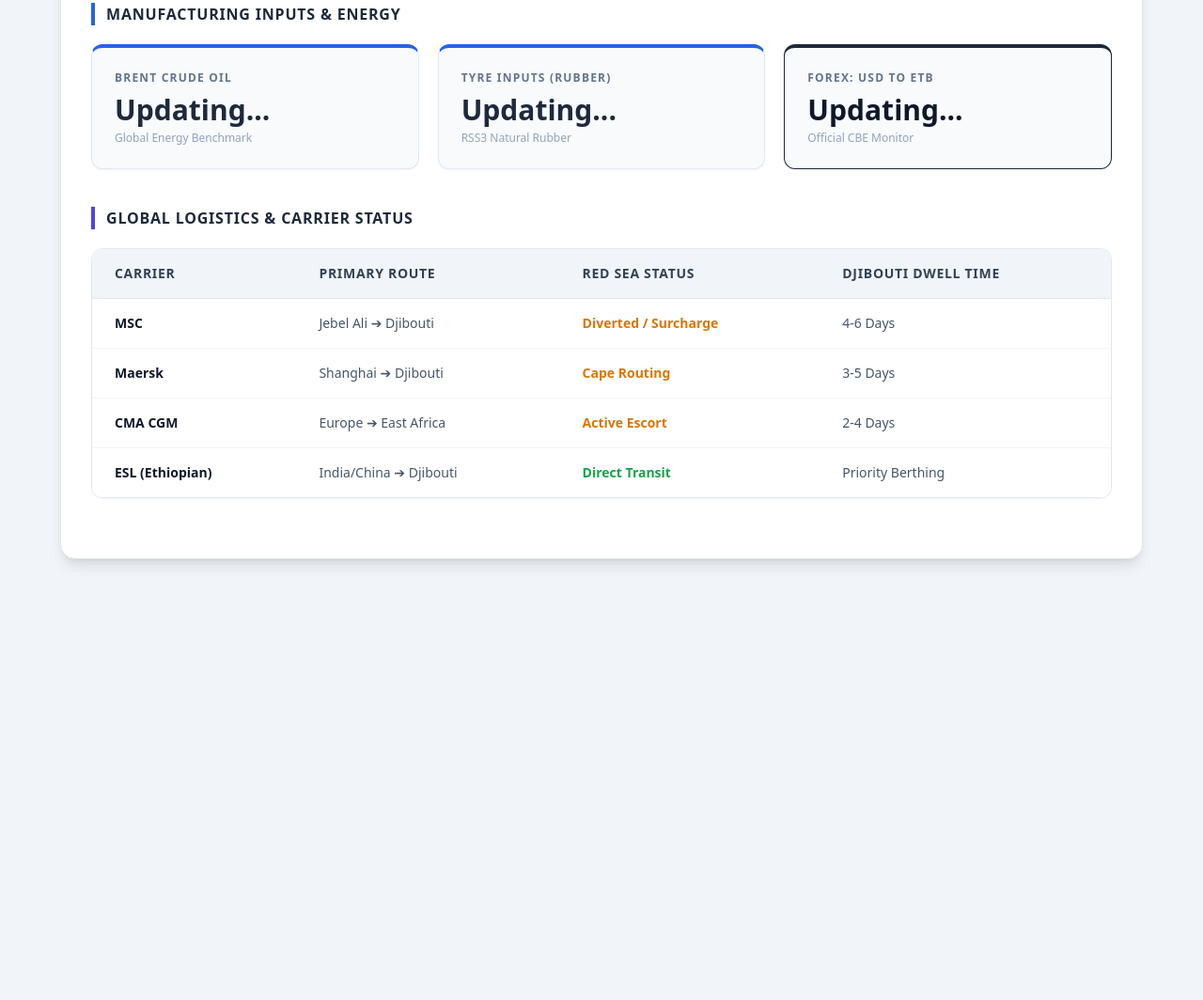
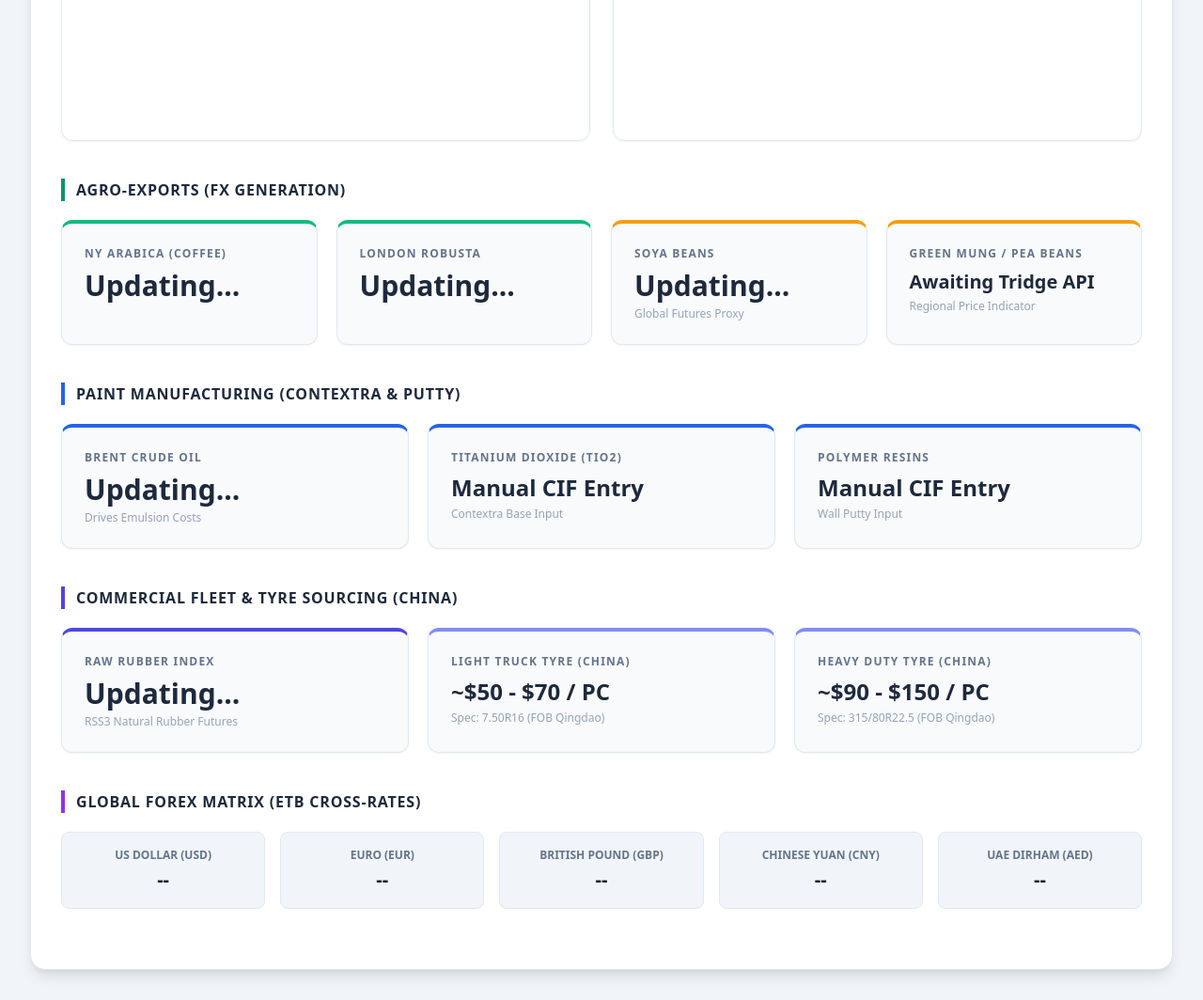
Before and after one commit to UnityUniversity2024/nefas-silk-morning-report-, a website: page index.html in a window 1280 px wide. Shown: the part 401-1465 px from the top of the page at 94% size. Before the commit the page ends 1028 px from the top, so only its background shows below. Drawn offline with nearby package versions, Linux system fonts and the light colour scheme; a script that the page names is missing.

Commit message:
Update index.html with new layout and content

```diff
--- a/index.html
+++ b/index.html
@@ -13,18 +13,17 @@
 </head>
 <body class="bg-slate-100 text-slate-800 font-sans p-4 md:p-8 antialiased">
 
-    <div class="max-w-6xl mx-auto bg-white p-8 rounded-2xl shadow-lg border border-slate-200">
+    <div class="max-w-7xl mx-auto bg-white p-8 rounded-2xl shadow-lg border border-slate-200">
 
-        <!-- Header Section with Logo -->
+        <!-- Header Section -->
         <div class="flex flex-col md:flex-row justify-between items-center border-b-2 border-slate-800 pb-6 mb-8">
             <div class="flex items-center gap-6">
-                <!-- Using the requested logo file -->
-                <a href="https://www.nefassilkpaints.com" target="_blank">
-                    <img src="Screenshot 2026-09-16 120357.png" alt="Nefas Silk Logo" class="h-16 object-contain hover:opacity-80 transition">
+                <a href="https://nefassilkpaints.com/" target="_blank">
+                    <img src="https://unityuniversity2024.github.io/nefas-silk-morning-report-/Screenshot%202026-09-16%20120357.png" alt="Nefas Silk Logo" class="h-16 object-contain hover:opacity-80 transition">
                 </a>
                 <div>
                     <h1 class="text-3xl font-black text-slate-900 tracking-tight">Intelligence Desk</h1>
-                    <a href="https://www.nefassilkpaints.com" class="text-sm text-red-700 font-bold uppercase tracking-widest hover:underline">www.nefassilkpaints.com</a>
+                    <a href="https://nefassilkpaints.com/" class="text-sm text-red-700 font-bold uppercase tracking-widest hover:underline">Global Operations</a>
                 </div>
             </div>
             <div class="text-right mt-4 md:mt-0 flex flex-col items-end">
@@ -35,9 +34,57 @@
             </div>
         </div>
 
-        <!-- Export Markets -->
+        <!-- Live Market Graphs (Interactive) -->
         <div class="mb-10">
-            <h2 class="section-header border-l-emerald-600">Export Operations: Ag-Commodities</h2>
+            <h2 class="section-header border-l-slate-800">Live Market Trends</h2>
+            <div class="grid grid-cols-1 md:grid-cols-2 gap-6">
+                <div class="border border-slate-200 rounded-xl overflow-hidden shadow-sm h-80">
+                    <div class="tradingview-widget-container h-full">
+                      <div id="tv_coffee" class="h-full"></div>
+                      <script type="text/javascript" src="https://s3.tradingview.com/tv.js"></script>
+                      <script type="text/javascript">
+                      new TradingView.widget({
+                      "autosize": true,
+                      "symbol": "ICEUS:KC1!",
+                      "interval": "D",
+                      "timezone": "Africa/Addis_Ababa",
+                      "theme": "light",
+                      "style": "2",
+                      "locale": "en",
+                      "enable_publishing": false,
+                      "hide_top_toolbar": true,
+                      "save_image": false,
+                      "container_id": "tv_coffee"
+                    });
+                      </script>
+                    </div>
+                </div>
+                <div class="border border-slate-200 rounded-xl overflow-hidden shadow-sm h-80">
+                    <div class="tradingview-widget-container h-full">
+                      <div id="tv_oil" class="h-full"></div>
+                      <script type="text/javascript">
+                      new TradingView.widget({
+                      "autosize": true,
+                      "symbol": "TVC:UKOIL",
+                      "interval": "D",
+                      "timezone": "Africa/Addis_Ababa",
+                      "theme": "light",
+                      "style": "2",
+                      "locale": "en",
+                      "enable_publishing": false,
+                      "hide_top_toolbar": true,
+                      "save_image": false,
+                      "container_id": "tv_oil"
+                    });
+                      </script>
+                    </div>
+                </div>
+            </div>
+        </div>
+
+        <!-- Agro-Exports Portfolio -->
+        <div class="mb-10">
+            <h2 class="section-header border-l-emerald-600">Agro-Exports (FX Generation)</h2>
             <div class="grid grid-cols-1 md:grid-cols-4 gap-5">
                 <div class="card bg-slate-50 border-t-4 border-t-emerald-500 p-6 rounded-xl border border-slate-200 shadow-sm">
                     <p class="text-xs text-slate-500 font-bold uppercase tracking-widest mb-2">NY Arabica (Coffee)</p>
@@ -48,75 +95,86 @@
                     <p class="text-3xl font-black text-slate-800 mb-1" id="robusta-price">Updating...</p>
                 </div>
                 <div class="card bg-slate-50 border-t-4 border-t-amber-500 p-6 rounded-xl border border-slate-200 shadow-sm">
-                    <p class="text-xs text-slate-500 font-bold uppercase tracking-widest mb-2">Chinese Sesame (Mysteel)</p>
-                    <p class="text-3xl font-black text-slate-800 mb-1" id="sesame-price">Updating...</p>
-                    <p class="text-xs text-slate-400">Qingdao Port Import Grade 1</p>
+                    <p class="text-xs text-slate-500 font-bold uppercase tracking-widest mb-2">Soya Beans</p>
+                    <p class="text-3xl font-black text-slate-800 mb-1" id="soy-price">Updating...</p>
+                    <p class="text-xs text-slate-400">Global Futures Proxy</p>
+                </div>
+                <div class="card bg-slate-50 border-t-4 border-t-amber-500 p-6 rounded-xl border border-slate-200 shadow-sm">
+                    <p class="text-xs text-slate-500 font-bold uppercase tracking-widest mb-2">Green Mung / Pea Beans</p>
+                    <p class="text-xl font-bold text-slate-800 mb-1">Awaiting Tridge API</p>
+                    <p class="text-xs text-slate-400">Regional Price Indicator</p>
                 </div>
             </div>
         </div>
 
-        <!-- Import & Manufacturing -->
+        <!-- Paint Manufacturing Inputs -->
         <div class="mb-10">
-            <h2 class="section-header border-l-blue-600">Manufacturing Inputs & Energy</h2>
+            <h2 class="section-header border-l-blue-600">Paint Manufacturing (Contextra & Putty)</h2>
             <div class="grid grid-cols-1 md:grid-cols-3 gap-5">
                 <div class="card bg-slate-50 border-t-4 border-t-blue-600 p-6 rounded-xl border border-slate-200 shadow-sm">
                     <p class="text-xs text-slate-500 font-bold uppercase tracking-widest mb-2">Brent Crude Oil</p>
                     <p class="text-3xl font-black text-slate-800 mb-1" id="brent-price">Updating...</p>
-                    <p class="text-xs text-slate-400">Global Energy Benchmark</p>
+                    <p class="text-xs text-slate-400">Drives Emulsion Costs</p>
                 </div>
                 <div class="card bg-slate-50 border-t-4 border-t-blue-600 p-6 rounded-xl border border-slate-200 shadow-sm">
-                    <p class="text-xs text-slate-500 font-bold uppercase tracking-widest mb-2">Tyre Inputs (Rubber)</p>
-                    <p class="text-3xl font-black text-slate-800 mb-1" id="rubber-price">Updating...</p>
-                    <p class="text-xs text-slate-400">RSS3 Natural Rubber</p>
+                    <p class="text-xs text-slate-500 font-bold uppercase tracking-widest mb-2">Titanium Dioxide (TiO2)</p>
+                    <p class="text-2xl font-bold text-slate-800 mb-1">Manual CIF Entry</p>
+                    <p class="text-xs text-slate-400">Contextra Base Input</p>
                 </div>
-                <div class="card bg-slate-50 border-t-4 border-slate-800 p-6 rounded-xl border border-slate-200 shadow-sm bg-slate-100">
-                    <p class="text-xs text-slate-500 font-bold uppercase tracking-widest mb-2">Forex: USD to ETB</p>
-                    <p class="text-3xl font-black text-slate-900 mb-1" id="usd-etb-rate">Updating...</p>
-                    <p class="text-xs text-slate-400">Official CBE Monitor</p>
+                <div class="card bg-slate-50 border-t-4 border-t-blue-600 p-6 rounded-xl border border-slate-200 shadow-sm">
+                    <p class="text-xs text-slate-500 font-bold uppercase tracking-widest mb-2">Polymer Resins</p>
+                    <p class="text-2xl font-bold text-slate-800 mb-1">Manual CIF Entry</p>
+                    <p class="text-xs text-slate-400">Wall Putty Input</p>
                 </div>
             </div>
         </div>
 
-        <!-- Global Logistics & Shipping -->
+        <!-- Commercial Fleet & Tyre Imports -->
+        <div class="mb-10">
+            <h2 class="section-header border-l-indigo-600">Commercial Fleet & Tyre Sourcing (China)</h2>
+            <div class="grid grid-cols-1 md:grid-cols-3 gap-5">
+                <div class="card bg-slate-50 border-t-4 border-t-indigo-600 p-6 rounded-xl border border-slate-200 shadow-sm">
+                    <p class="text-xs text-slate-500 font-bold uppercase tracking-widest mb-2">Raw Rubber Index</p>
+                    <p class="text-3xl font-black text-slate-800 mb-1" id="rubber-price">Updating...</p>
+                    <p class="text-xs text-slate-400">RSS3 Natural Rubber Futures</p>
+                </div>
+                <div class="card bg-slate-50 border-t-4 border-t-indigo-400 p-6 rounded-xl border border-slate-200 shadow-sm">
+                    <p class="text-xs text-slate-500 font-bold uppercase tracking-widest mb-2">Light Truck Tyre (China)</p>
+                    <p class="text-2xl font-black text-slate-800 mb-1">~$50 - $70 / PC</p>
+                    <p class="text-xs text-slate-400">Spec: 7.50R16 (FOB Qingdao)</p>
+                </div>
+                <div class="card bg-slate-50 border-t-4 border-t-indigo-400 p-6 rounded-xl border border-slate-200 shadow-sm">
+                    <p class="text-xs text-slate-500 font-bold uppercase tracking-widest mb-2">Heavy Duty Tyre (China)</p>
+                    <p class="text-2xl font-black text-slate-800 mb-1">~$90 - $150 / PC</p>
+                    <p class="text-xs text-slate-400">Spec: 315/80R22.5 (FOB Qingdao)</p>
+                </div>
+            </div>
+        </div>
+
+        <!-- Multi-Currency Forex Matrix -->
         <div class="mb-8">
-            <h2 class="section-header border-l-indigo-600">Global Logistics & Carrier Status</h2>
-            <div class="overflow-hidden rounded-xl border border-slate-200 shadow-sm">
-                <table class="min-w-full divide-y divide-slate-200 text-left text-sm">
-                    <thead class="bg-slate-100">
-                        <tr>
-                            <th class="px-6 py-4 font-bold text-slate-700 uppercase tracking-wider">Carrier</th>
-                            <th class="px-6 py-4 font-bold text-slate-700 uppercase tracking-wider">Primary Route</th>
-                            <th class="px-6 py-4 font-bold text-slate-700 uppercase tracking-wider">Red Sea Status</th>
-                            <th class="px-6 py-4 font-bold text-slate-700 uppercase tracking-wider">Djibouti Dwell Time</th>
-                        </tr>
-                    </thead>
-                    <tbody class="bg-white divide-y divide-slate-100">
-                        <tr class="hover:bg-slate-50">
-                            <td class="px-6 py-4 font-bold text-slate-900">MSC</td>
-                            <td class="px-6 py-4 text-slate-600">Jebel Ali ➔ Djibouti</td>
-                            <td class="px-6 py-4 text-amber-600 font-semibold">Diverted / Surcharge</td>
-                            <td class="px-6 py-4 text-slate-600">4-6 Days</td>
-                        </tr>
-                        <tr class="hover:bg-slate-50">
-                            <td class="px-6 py-4 font-bold text-slate-900">Maersk</td>
-                            <td class="px-6 py-4 text-slate-600">Shanghai ➔ Djibouti</td>
-                            <td class="px-6 py-4 text-amber-600 font-semibold">Cape Routing</td>
-                            <td class="px-6 py-4 text-slate-600">3-5 Days</td>
-                        </tr>
-                        <tr class="hover:bg-slate-50">
-                            <td class="px-6 py-4 font-bold text-slate-900">CMA CGM</td>
-                            <td class="px-6 py-4 text-slate-600">Europe ➔ East Africa</td>
-                            <td class="px-6 py-4 text-amber-600 font-semibold">Active Escort</td>
-                            <td class="px-6 py-4 text-slate-600">2-4 Days</td>
-                        </tr>
-                        <tr class="hover:bg-slate-50">
-                            <td class="px-6 py-4 font-bold text-slate-900">ESL (Ethiopian)</td>
-                            <td class="px-6 py-4 text-slate-600">India/China ➔ Djibouti</td>
-                            <td class="px-6 py-4 text-green-600 font-semibold">Direct Transit</td>
-                            <td class="px-6 py-4 text-slate-600">Priority Berthing</td>
-                        </tr>
-                    </tbody>
-                </table>
+            <h2 class="section-header border-l-purple-600">Global Forex Matrix (ETB Cross-Rates)</h2>
+            <div class="grid grid-cols-2 md:grid-cols-5 gap-4">
+                <div class="bg-slate-100 p-4 rounded-lg border border-slate-200 text-center">
+                    <p class="text-xs font-bold text-slate-500 uppercase">US Dollar (USD)</p>
+                    <p class="text-xl font-black text-slate-900 mt-1" id="fx-usd">--</p>
+                </div>
+                <div class="bg-slate-100 p-4 rounded-lg border border-slate-200 text-center">
+                    <p class="text-xs font-bold text-slate-500 uppercase">Euro (EUR)</p>
+                    <p class="text-xl font-black text-slate-900 mt-1" id="fx-eur">--</p>
+                </div>
+                <div class="bg-slate-100 p-4 rounded-lg border border-slate-200 text-center">
+                    <p class="text-xs font-bold text-slate-500 uppercase">British Pound (GBP)</p>
+                    <p class="text-xl font-black text-slate-900 mt-1" id="fx-gbp">--</p>
+                </div>
+                <div class="bg-slate-100 p-4 rounded-lg border border-slate-200 text-center">
+                    <p class="text-xs font-bold text-slate-500 uppercase">Chinese Yuan (CNY)</p>
+                    <p class="text-xl font-black text-slate-900 mt-1" id="fx-cny">--</p>
+                </div>
+                <div class="bg-slate-100 p-4 rounded-lg border border-slate-200 text-center">
+                    <p class="text-xs font-bold text-slate-500 uppercase">UAE Dirham (AED)</p>
+                    <p class="text-xl font-black text-slate-900 mt-1" id="fx-aed">--</p>
+                </div>
             </div>
         </div>
 
```
